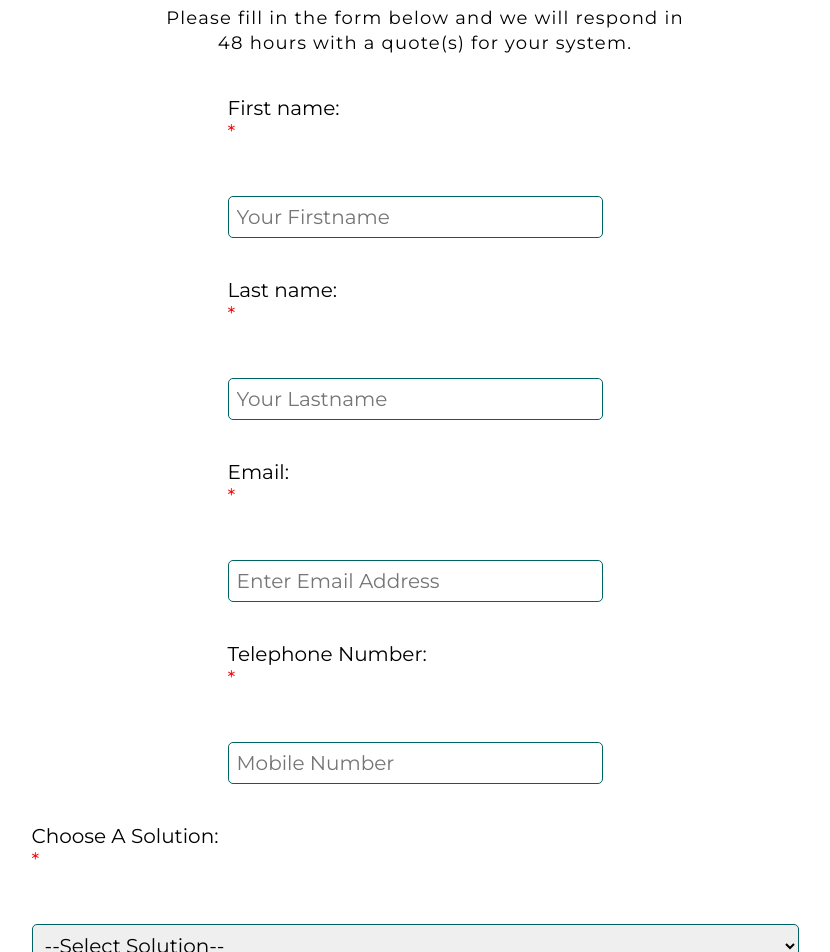
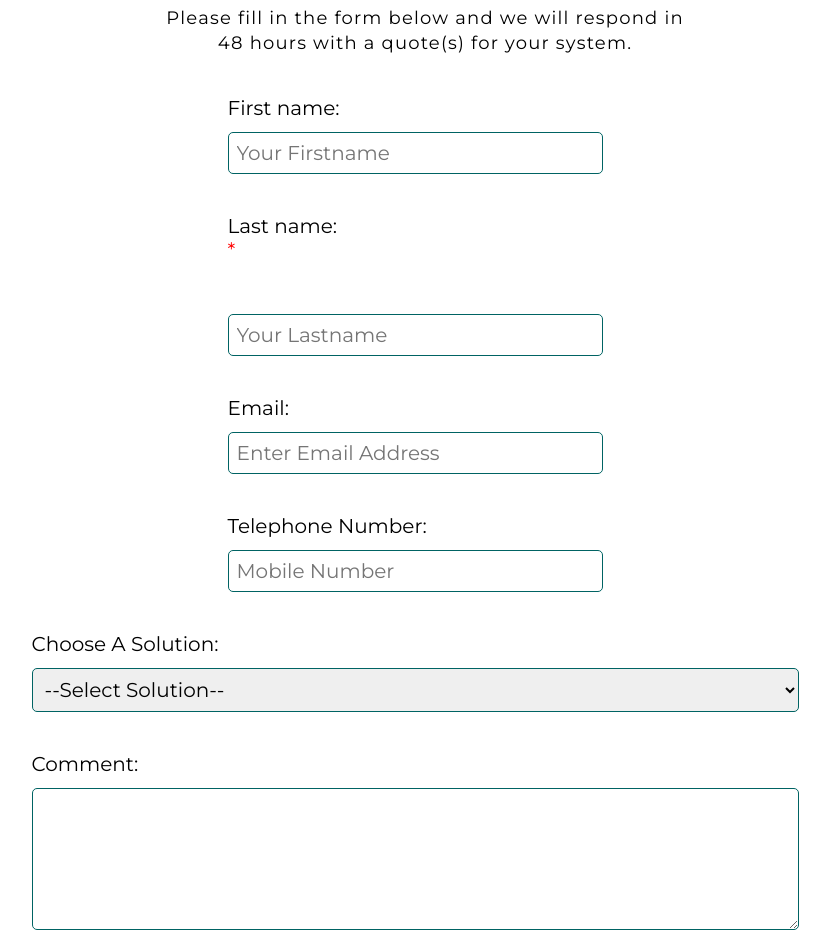
Before and after one commit to layiwola008/asdrenewable, a Next.js app: page /asd-renewables/quote in a window 1280 px wide. Shown: the part 520-1472 px from the top of the page, without its empty margins (215-1045 px from the left). Built offline with nearby package versions, Linux system fonts and the light colour scheme.

Commit message:
Topbar Links

```diff
--- a/pages/asd-renewables/quote.jsx
+++ b/pages/asd-renewables/quote.jsx
@@ -77,8 +77,7 @@ const quote = () => {
                 >
                   <div>
                     <span>
-                      <label for="fname">First name:</label>{" "}
-                        <span className="require__style">*</span>
+                      <label for="fname">First name:</label>
                       <br />
                       <input
                         type="text"
@@ -101,8 +100,7 @@ const quote = () => {
                       />
                     </span>
                     <span>
-                      <label for="email">Email:</label>{" "}
-                        <span className="require__style">*</span>
+                      <label for="email">Email:</label>
                       <br />
                       <input
                         type="text"
@@ -113,8 +111,7 @@ const quote = () => {
                       />
                     </span>
                     <span>
-                      <label for="phone">Telephone Number:</label>{" "}
-                        <span className="require__style">*</span>
+                      <label for="phone">Telephone Number:</label>
                       <br />
                       <input
                         type="text"
@@ -125,8 +122,7 @@ const quote = () => {
                       />
                     </span>
                     <span>
-                      <label for="solution">Choose A Solution:</label>{" "}
-                        <span className="require__style">*</span>
+                      <label for="solution">Choose A Solution:</label>
                       <br />
                       <select name="solution" id="solution" required>
                         <option value="">--Select Solution--</option>
@@ -148,8 +144,7 @@ const quote = () => {
                       </select>
                     </span>
                     <span>
-                      <label for="comment">Comment</label>
-
+                      <label for="comment">Comment:</label>
                       <br />
                       <textarea
                         name="comment"
```
